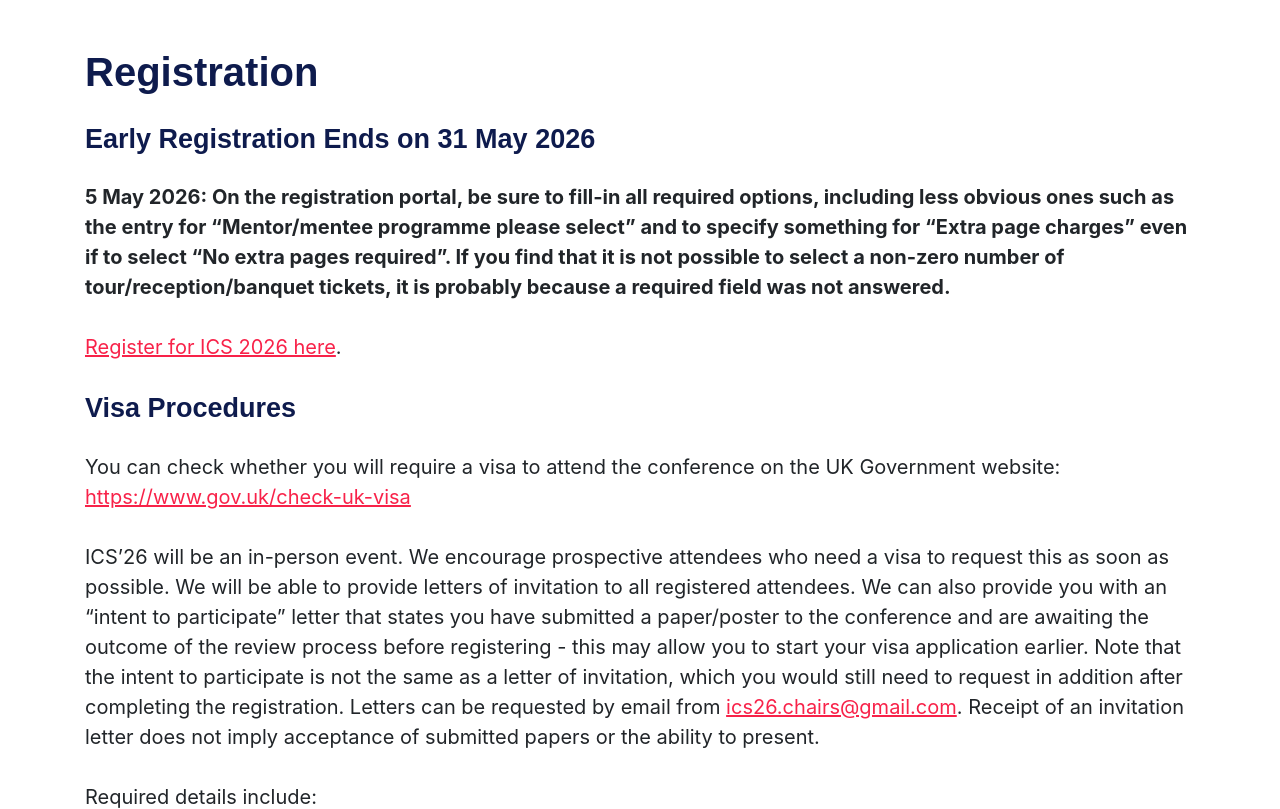
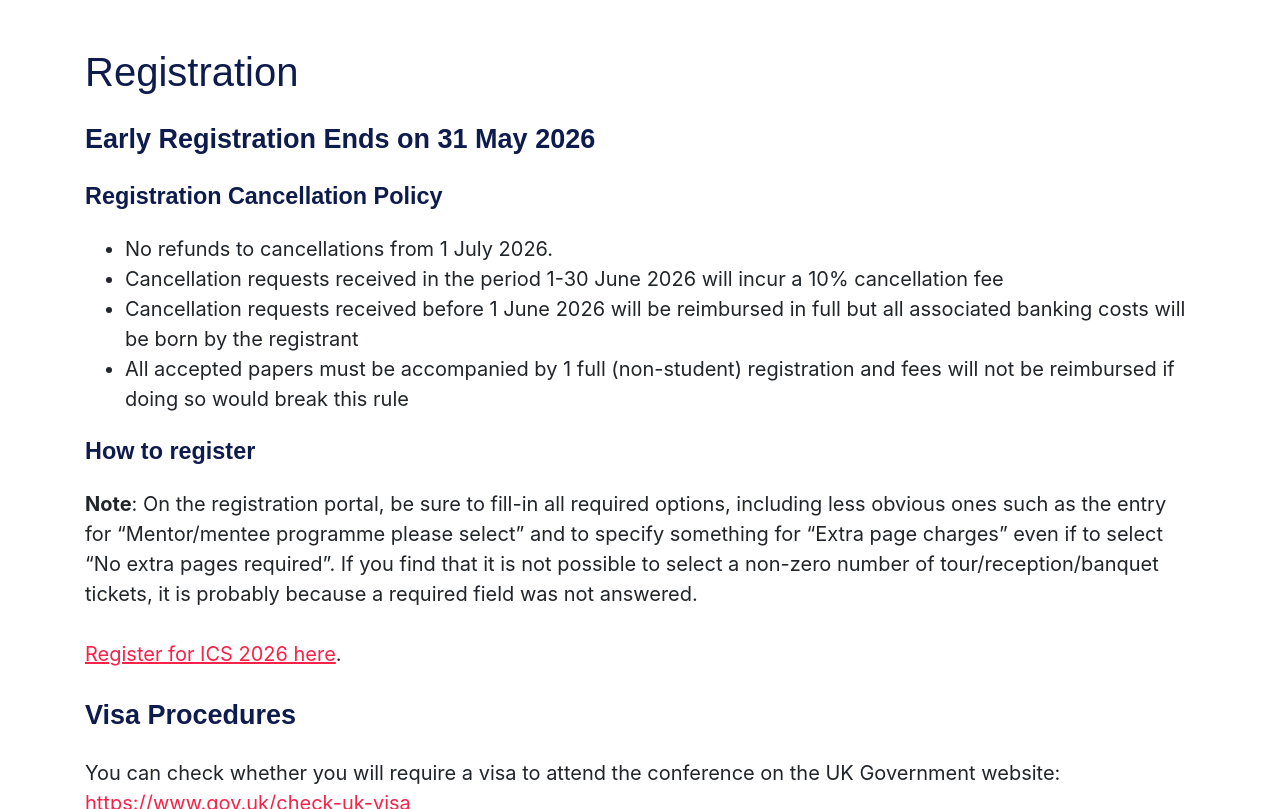
Before and after one commit to DIPSA-QUB/DIPSA-QUB.github.io, a website: page ICS2026-webpage/registration/registration.html in a window 1280 px wide. Shown: the part 702-1511 px from the top of the page. Drawn offline with nearby package versions, Linux system fonts and the light colour scheme; some packages are replaced by stand-ins of ours; a script that the page names is missing.

Commit message:
Adding cancellation policy to Registration page.

```diff
--- a/ICS2026-webpage/feed.xml
+++ b/ICS2026-webpage/feed.xml
@@ -1 +1 @@
-<?xml version="1.0" encoding="utf-8"?><feed xmlns="http://www.w3.org/2005/Atom" ><generator uri="https://jekyllrb.com/" version="4.4.1">Jekyll</generator><link href="https://dipsa-qub.github.io/ICS2026-webpage/feed.xml" rel="self" type="application/atom+xml" /><link href="https://dipsa-qub.github.io/ICS2026-webpage/" rel="alternate" type="text/html" /><updated>2026-05-26T10:04:18+01:00</updated><id>https://dipsa-qub.github.io/ICS2026-webpage/feed.xml</id><title type="html">ACM International Conference on Supercomputing 2026</title><subtitle>ICS 2026</subtitle></feed>
+<?xml version="1.0" encoding="utf-8"?><feed xmlns="http://www.w3.org/2005/Atom" ><generator uri="https://jekyllrb.com/" version="4.4.1">Jekyll</generator><link href="https://dipsa-qub.github.io/ICS2026-webpage/feed.xml" rel="self" type="application/atom+xml" /><link href="https://dipsa-qub.github.io/ICS2026-webpage/" rel="alternate" type="text/html" /><updated>2026-05-28T17:00:52+01:00</updated><id>https://dipsa-qub.github.io/ICS2026-webpage/feed.xml</id><title type="html">ACM International Conference on Supercomputing 2026</title><subtitle>ICS 2026</subtitle></feed>
--- a/ICS2026-webpage/registration/registration.html
+++ b/ICS2026-webpage/registration/registration.html
@@ -255,10 +255,20 @@
         <!-- <div class="col-lg-15 col-md-20 mx-auto"> -->
         <div class="col-xs-5 col-sm-10 col-lg-12">
 
-              <h1 id="registration"><strong>Registration</strong></h1>
+              <h1 id="registration">Registration</h1>
 <h2 id="early-registration-ends-on-31-may-2026">Early Registration Ends on 31 May 2026</h2>
 
-<p><strong>5 May 2026: On the registration portal, be sure to fill-in all required options, including less obvious ones such as the entry for “Mentor/mentee programme please select” and to specify something for “Extra page charges” even if to select “No extra pages required”. If you find that it is not possible to select a non-zero number of tour/reception/banquet tickets, it is probably because a required field was not answered.</strong></p>
+<h3 id="registration-cancellation-policy">Registration Cancellation Policy</h3>
+<ul>
+  <li>No refunds to cancellations from 1 July 2026.</li>
+  <li>Cancellation requests received in the period 1-30 June 2026 will incur a 10% cancellation fee</li>
+  <li>Cancellation requests received before 1 June 2026 will be reimbursed in full but all associated banking costs will be born by the registrant</li>
+  <li>All accepted papers must be accompanied by 1 full (non-student) registration and fees will not be reimbursed if doing so would break this rule</li>
+</ul>
+
+<h3 id="how-to-register">How to register</h3>
+
+<p><strong>Note</strong>: On the registration portal, be sure to fill-in all required options, including less obvious ones such as the entry for “Mentor/mentee programme please select” and to specify something for “Extra page charges” even if to select “No extra pages required”. If you find that it is not possible to select a non-zero number of tour/reception/banquet tickets, it is probably because a required field was not answered.</p>
 
 <p><a href="https://qubuk.estore.flywire.com/products?storeCatalog=26462">Register for ICS 2026 here</a>.</p>
 
```
